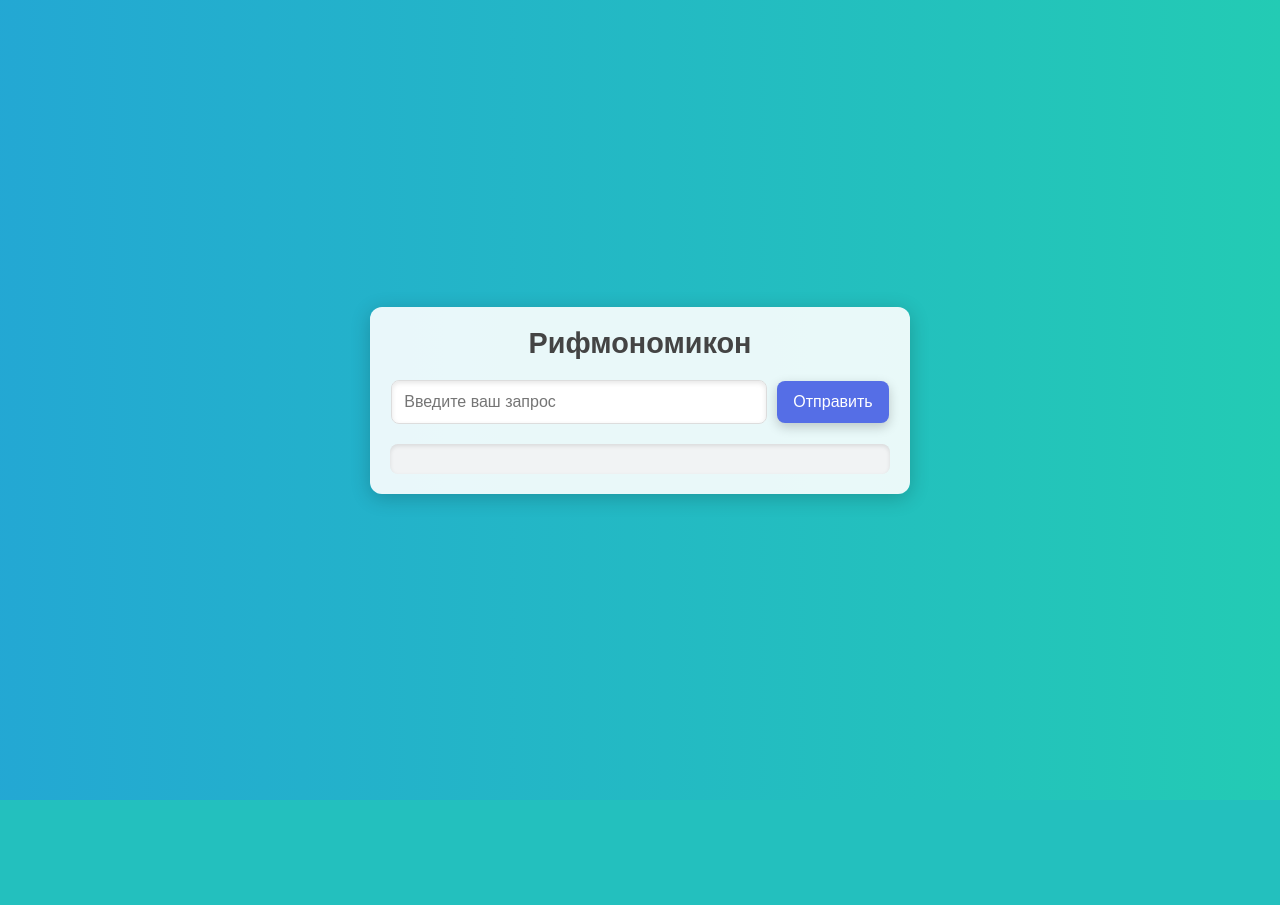
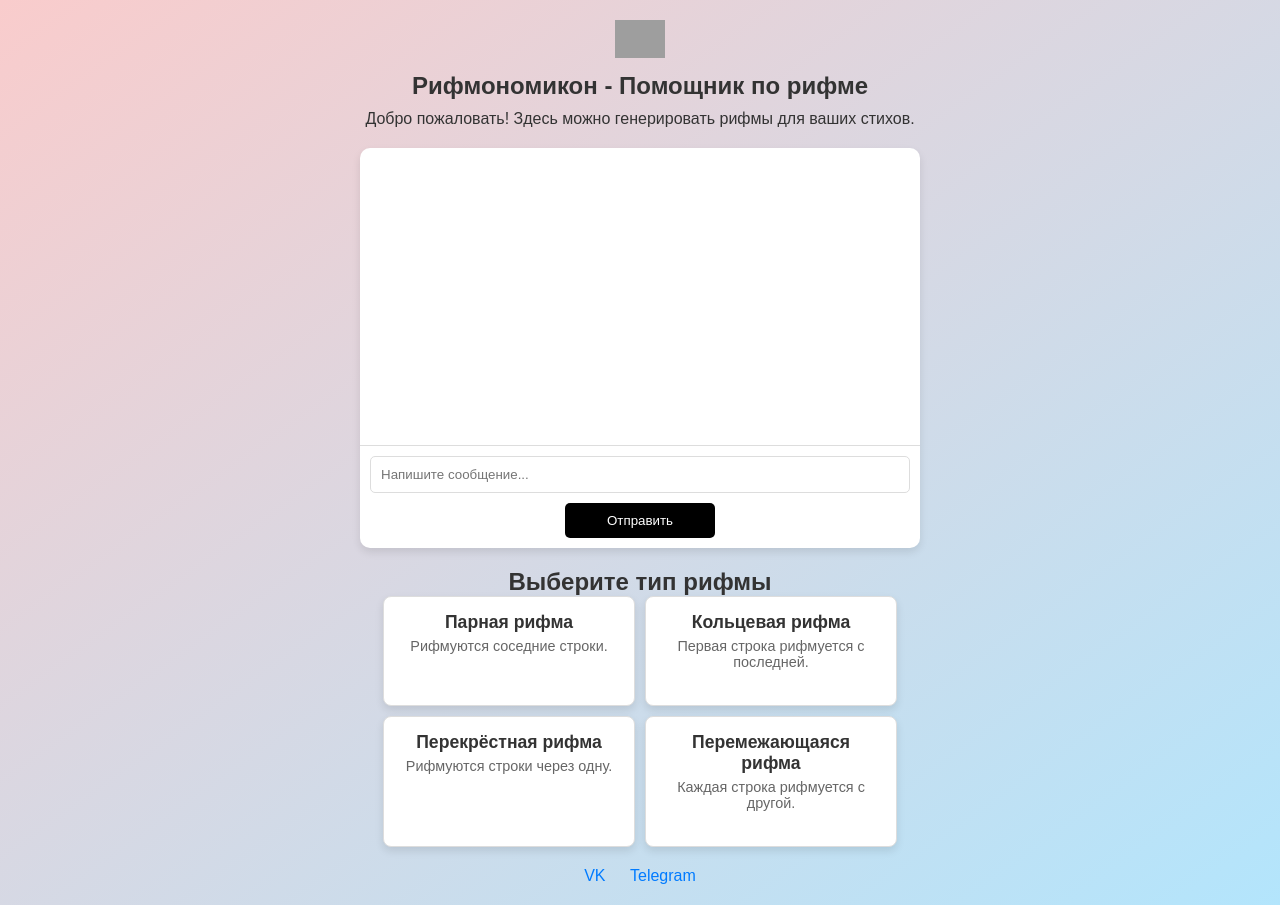
Before and after one commit to VladislavGubarev/rifmonomikon-site, a Flask app: page / in a window 1280 px wide. Before the commit the page ends 800 px from the top, so only its background shows below. Run offline with Flask 3, Linux system fonts and the light colour scheme; grey boxes are pictures that could not be loaded.

Commit message:
(index.html, main-style.css) The style has been changed

```diff
--- a/static/css/main-style.css
+++ b/static/css/main-style.css
@@ -1,108 +1,33 @@
-/* Анимация фона */
-body {
-    background: linear-gradient(90deg, #ee7752, #e73c7e, #23a6d5, #23d5ab);
-    background-size: 400% 400%;
-    animation: gradient 12s ease infinite;
-    margin: 0;
-    font-family: Arial, sans-serif;
-    display: flex;
-    justify-content: center;
-    align-items: center;
-    height: 100vh;
-}
+   /* Основные стили */
+        * { margin: 0; padding: 0; box-sizing: border-box; }
+        body { font-family: Arial, sans-serif; background: linear-gradient(to bottom right, #f9cccc, #b3e5fc); color: #333; display: flex; align-items: center; justify-content: center; min-height: 100vh; }
+        .container { max-width: 600px; width: 100%; padding: 20px; text-align: center; }
+        header { margin-bottom: 20px; }
+        .logo img { width: 50px; margin-bottom: 10px; }
+        h1 { font-size: 1.5rem; margin-bottom: 10px; }
+        p { font-size: 1rem; margin-bottom: 20px; }
 
-@keyframes gradient {
-    0%, 100% { background-position: 0% 50%; }
-    50% { background-position: 100% 50%; }
-}
+        /* Чат */
+        .chat-container { display: flex; flex-direction: column; height: 400px; border-radius: 10px; background-color: #fff; box-shadow: 0 4px 8px rgba(0, 0, 0, 0.1); }
+        .chat-box { flex-grow: 1; overflow-y: auto; padding: 15px; border-bottom: 1px solid #ddd; }
+        .message { margin-bottom: 10px; padding: 8px 12px; border-radius: 10px;  word-wrap: break-word; }
+        .user-message { background-color: #d1e7dd; align-self: flex-end; }
+        .bot-message { background-color: #f8d7da; align-self: flex-start; }
+        .chat-input { display: flex; flex-direction: column; align-items: center; padding: 10px; }
+        .chat-input input { width: 100%; padding: 10px; margin-bottom: 10px; border: 1px solid #ddd; border-radius: 5px; }
+        .chat-input button { background-color: #000; color: #fff; padding: 10px 20px; border: none; border-radius: 5px; cursor: pointer; width: 100%; max-width: 150px; }
 
-/* Основной контейнер */
-.chat-container {
-    background: rgba(255, 255, 255, 0.9);
-    border-radius: 12px;
-    padding: 20px;
-    width: 100%;
-    max-width: 500px;
-    box-shadow: 0px 4px 20px rgba(0, 0, 0, 0.2);
-    text-align: center;
-    overflow: hidden; /* Обрезаем лишнее */
-}
+        /* Карточки фильтров */
+        .filters { margin-top: 20px; }
+        .rhyme-cards { display: flex; gap: 10px; flex-wrap: wrap; justify-content: center; }
+        .rhyme-card { padding: 15px; border: 1px solid #ddd; border-radius: 8px; background-color: #fff; cursor: pointer; width: 45%; box-shadow: 0 4px 8px rgba(0, 0, 0, 0.1); transition: box-shadow 0.3s ease; }
+        .rhyme-card:hover { box-shadow: 0 8px 16px rgba(0, 0, 0, 0.2); }
+        .rhyme-card h3 { margin-bottom: 5px; font-size: 1.1rem; color: #333; }
+        .rhyme-card p { font-size: 0.9rem; color: #666; }
+        .rhyme-card .example { font-size: 0.8rem; color: #888; }
+        .rhyme-card.selected { border-color: #007bff; box-shadow: 0 8px 16px rgba(0, 123, 255, 0.2); }
 
-/* Заголовок */
-header h1 {
-    font-size: 1.8rem;
-    color: #444;
-    margin: 0 0 20px;
-}
-
-/* Поле ввода и кнопка */
-.chat-box {
-    display: flex;
-    justify-content: center;
-    align-items: center;
-    gap: 10px;
-    margin-bottom: 20px;
-}
-
-#user-input {
-    width: 70%;
-    padding: 12px;
-    border-radius: 8px;
-    border: 1px solid #ddd;
-    font-size: 1rem;
-    box-shadow: inset 0 2px 5px rgba(0, 0, 0, 0.1);
-    transition: box-shadow 0.3s ease;
-}
-
-#user-input:focus {
-    box-shadow: 0 0 5px rgba(33, 150, 243, 0.4);
-    outline: none;
-}
-
-button {
-    background-color: #556ee6;
-    color: #fff;
-    padding: 12px 16px;
-    font-size: 1rem;
-    border: none;
-    border-radius: 8px;
-    cursor: pointer;
-    transition: background-color 0.3s ease;
-    box-shadow: 0px 4px 12px rgba(0, 0, 0, 0.2);
-}
-
-button:hover {
-    background-color: #4356d1;
-}
-
-/* Контейнер для ответа */
-.response-box {
-    background-color: #f1f3f4;
-    border-radius: 8px;
-    padding: 15px;
-    color: #333;
-    font-size: 1rem;
-    line-height: 1.5;
-    box-shadow: inset 0px 2px 4px rgba(0, 0, 0, 0.1);
-    text-align: left;
-    max-height: 300px; /* Максимальная высота для прокрутки */
-    overflow-y: auto; /* Прокрутка, если превышает максимальную высоту */
-    margin-top: 20px; /* Отступ сверху */
-}
-
-/* Стиль сообщений */
-.user-message {
-    background: #e1f5fe;
-    border-radius: 8px;
-    padding: 10px;
-    margin: 5px 0;
-    text-align: left;
-}
-
-.bot-message {
-    background: #ffe0b2;
-    border-radius: 8px;
-    padding: 10px;
-    margin: 5px 0;
-    text-align: left;
-}
+        /* Footer */
+        footer { margin-top: 20px; }
+        .footer-links a { color: #007bff; margin: 0 10px; text-decoration: none; }
+        .footer-links a:hover { text-decoration: underline; }
--- a/templates/index.html
+++ b/templates/index.html
@@ -2,80 +2,116 @@
 <html lang="ru">
 <head>
     <meta charset="UTF-8">
-    <title>BotHub Chat</title>
+    <meta name="viewport" content="width=device-width, initial-scale=1.0">
+    <title>Рифмономикон - Помощник по рифме</title>
     <link rel="stylesheet" href="{{ url_for('static', filename='css/main-style.css') }}">
 </head>
 <body>
-    <div class="chat-container">
+    <div class="container">
         <header>
-            <h1>Рифмономикон</h1>
+            <div class="logo">
+                <img src="{{ url_for('static', filename='img/logo.png') }}" alt="Рифмономикон Лого">
+            </div>
+            <h1>Рифмономикон - Помощник по рифме</h1>
+            <p>Добро пожаловать! Здесь можно генерировать рифмы для ваших стихов.</p>
         </header>
-        <section class="chat-box">
-            <input type="text" id="user-input" placeholder="Введите ваш запрос">
-            <button onclick="sendMessage()">Отправить</button>
+
+        <!-- Чат -->
+        <section class="chat-container">
+            <div id="chat-box" class="chat-box">
+                <!-- Сообщения чата будут добавляться сюда -->
+            </div>
+            <div class="chat-input">
+                <input type="text" id="user-input" placeholder="Напишите сообщение..." autocomplete="off">
+                <button id="send-button" onclick="sendMessage()">Отправить</button>
+            </div>
         </section>
-        <div id="chat-history" class="response-box"></div>
+
+        <!-- Блок фильтров для рифмы -->
+        <section class="filters">
+            <h2>Выберите тип рифмы</h2>
+            <div class="rhyme-cards">
+                <div class="rhyme-card" onclick="selectRhymeType('парная')" onmouseover="showExample(this, 'Пример: Река течёт, вода сверкает,\nВесёлый ветер завывает.')" onmouseout="hideExample(this)">
+                    <h3>Парная рифма</h3>
+                    <p>Рифмуются соседние строки.</p>
+                    <p class="example"></p>
+                </div>
+                <div class="rhyme-card" onclick="selectRhymeType('кольцевая')" onmouseover="showExample(this, 'Пример: Свет звёздный на землю падал,\nИ ночь укрыла тьма.\nВ душе же зажглась лампа,\nЛишь свет от них остался.')" onmouseout="hideExample(this)">
+                    <h3>Кольцевая рифма</h3>
+                    <p>Первая строка рифмуется с последней.</p>
+                    <p class="example"></p>
+                </div>
+                <div class="rhyme-card" onclick="selectRhymeType('перекрёстная')" onmouseover="showExample(this, 'Пример: Стоит берёза у реки,\nКак снег белеет лес густой.\nЗвучат весёлые звонки,\nГоняясь за волной.')" onmouseout="hideExample(this)">
+                    <h3>Перекрёстная рифма</h3>
+                    <p>Рифмуются строки через одну.</p>
+                    <p class="example"></p>
+                </div>
+                <div class="rhyme-card" onclick="selectRhymeType('перемежающаяся')" onmouseover="showExample(this, 'Пример: Осень прошла, и зима на пороге,\nЛистья шуршат в тишине.\nВетер холодный зовёт меня в дороге,\nЛишь ночь тиха в окне.')" onmouseout="hideExample(this)">
+                    <h3>Перемежающаяся рифма</h3>
+                    <p>Каждая строка рифмуется с другой.</p>
+                    <p class="example"></p>
+                </div>
+            </div>
+        </section>
+
+        <footer>
+            <div class="footer-links">
+                <a href="https://vk.com" target="_blank">VK</a>
+                <a href="https://t.me" target="_blank">Telegram</a>
+            </div>
+        </footer>
     </div>
 
     <script>
-        // Функция для обновления истории чата на странице
-        function updateChatHistory() {
-            const chatHistory = JSON.parse(localStorage.getItem('chatHistory')) || [];
-            const chatHistoryDiv = document.getElementById('chat-history');
-            chatHistoryDiv.innerHTML = ''; // Очистить текущее содержимое
+        let selectedRhymeType = 'парная';
 
-            chatHistory.forEach(({ user, bot }) => {
-                const userMessage = document.createElement('div');
-                userMessage.className = 'user-message';
-                userMessage.innerText = `Вы: ${user}`;
+        function selectRhymeType(type) {
+            selectedRhymeType = type;
+            const cards = document.querySelectorAll('.rhyme-card');
+            cards.forEach(card => card.classList.remove('selected'));
+            document.querySelector(`.rhyme-card[onclick="selectRhymeType('${type}')"]`).classList.add('selected');
+        }
 
-                const botMessage = document.createElement('div');
-                botMessage.className = 'bot-message';
-                botMessage.innerText = `Bot: ${bot}`;
+        function sendMessage() {
+            const userInput = document.getElementById('user-input').value;
 
-                chatHistoryDiv.appendChild(userMessage);
-                chatHistoryDiv.appendChild(botMessage);
+            if (!userInput) return;
+
+            addMessageToChat('user-message', `Вы: ${userInput}`);
+            document.getElementById('user-input').value = '';
+
+            fetch('/chat', {
+                method: 'POST',
+                headers: { 'Content-Type': 'application/json' },
+                body: JSON.stringify({ message: userInput, rhyme_type: selectedRhymeType })
+            })
+            .then(response => response.json())
+            .then(data => {
+                addMessageToChat('bot-message', `Bot: ${data.reply}`);
+            })
+            .catch(error => {
+                console.error('Ошибка:', error);
+                addMessageToChat('bot-message', 'Ошибка при получении ответа.');
             });
         }
 
-        // Функция для отправки сообщения
-        function sendMessage() {
-            const userInput = document.getElementById('user-input').value;
-
-            if (!userInput) return; // Не отправлять пустые сообщения
-
-            // Сохранить сообщение пользователя в истории
-            const chatHistory = JSON.parse(localStorage.getItem('chatHistory')) || [];
-            chatHistory.push({ user: userInput, bot: '' });
-            localStorage.setItem('chatHistory', JSON.stringify(chatHistory));
-            updateChatHistory(); // Обновить историю
-
-            fetch('/chat', {
-                method: 'POST',
-                headers: {
-                    'Content-Type': 'application/json'
-                },
-                body: JSON.stringify({ message: userInput })
-            })
-            .then(response => response.json())
-            .then(data => {
-                // Обновить историю с ответом бота
-                chatHistory[chatHistory.length - 1].bot = data.reply; // Добавить ответ бота
-                localStorage.setItem('chatHistory', JSON.stringify(chatHistory));
-                updateChatHistory(); // Обновить историю
-            })
-            .catch(error => {
-                console.error('Ошибка:', error);
-                document.getElementById('response').innerText = "Произошла ошибка";
-            });
-
-            document.getElementById('user-input').value = ''; // Очистить поле ввода
+        function addMessageToChat(className, text) {
+            const messageDiv = document.createElement('div');
+            messageDiv.className = `message ${className}`;
+            messageDiv.innerText = text;
+            document.getElementById('chat-box').appendChild(messageDiv);
+            document.getElementById('chat-box').scrollTop = document.getElementById('chat-box').scrollHeight;
         }
 
-        // Загрузка истории чата при загрузке страницы
-        window.onload = function() {
-            updateChatHistory();
+        function showExample(card, example) {
+            card.querySelector('.example').innerText = example;
+        }
+
+        function hideExample(card) {
+            card.querySelector('.example').innerText = '';
         }
     </script>
+
+
 </body>
 </html>
```
